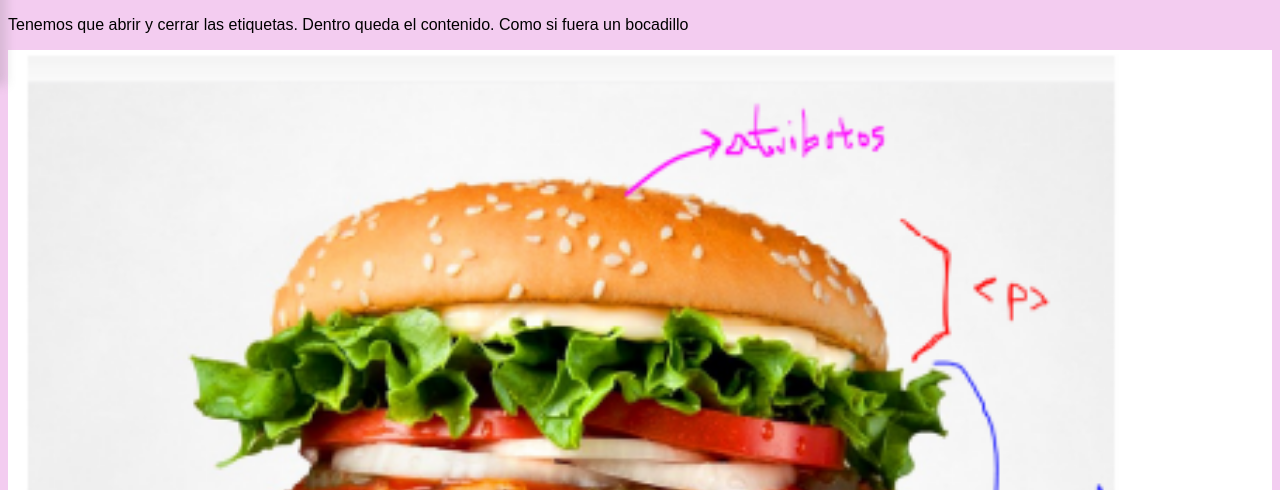
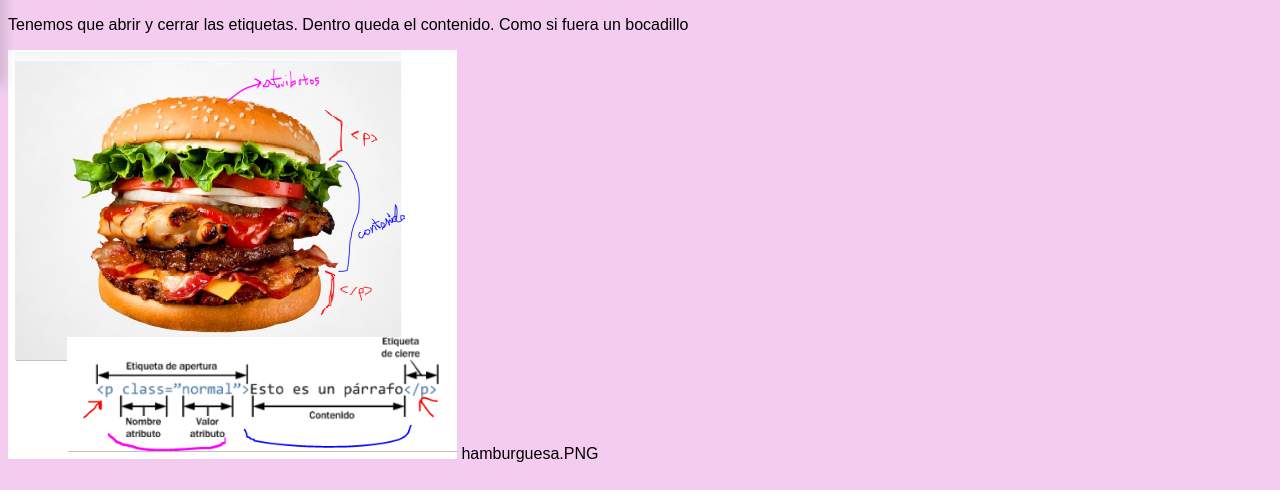
Before and after one commit to iesalhadra/tic2020, a plain HTML site: page index.html in a window 1280 px wide. Shown: the part 462-952 px from the top of the page. Drawn offline with nearby package versions, Linux system fonts and the light colour scheme.

Commit message:
Update index.html

```diff
--- a/index.html
+++ b/index.html
@@ -321,7 +321,7 @@
                 </div>
                 <img src="images/logo.png" width="100%">
                <h3>Metafora</h3> <p>Tenemos que abrir y cerrar las etiquetas. Dentro queda el contenido. Como si fuera un bocadillo</p>
-                 <img src="images/hamburguesa.PNG" width="100%">
+                 <img src="images/hamburguesa.PNG">
 
                 hamburguesa.PNG
                 <!-- menu-container -->
```
